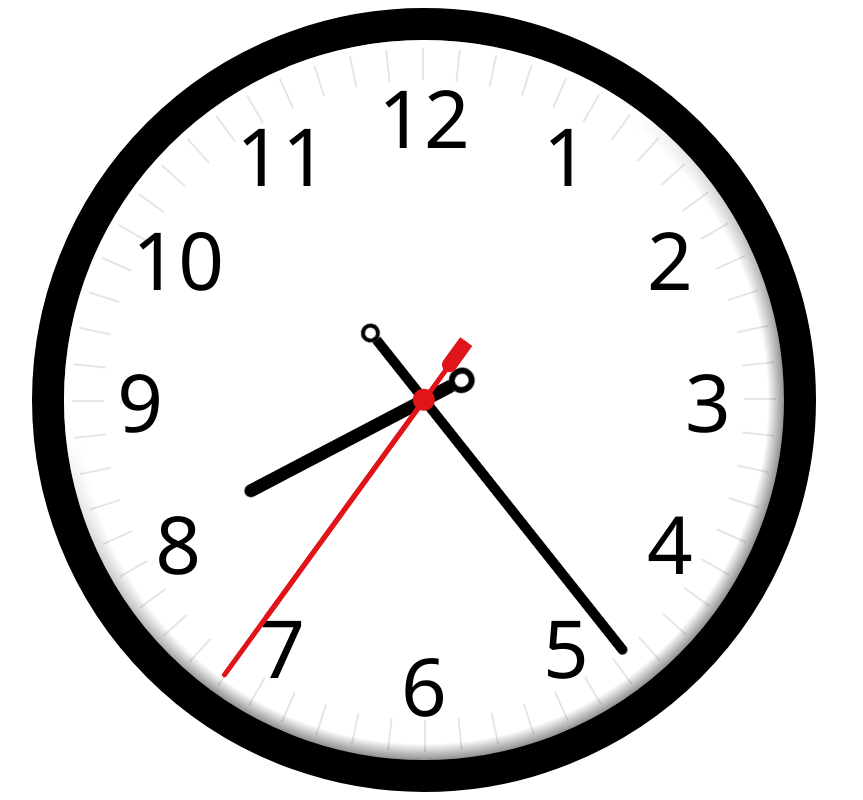
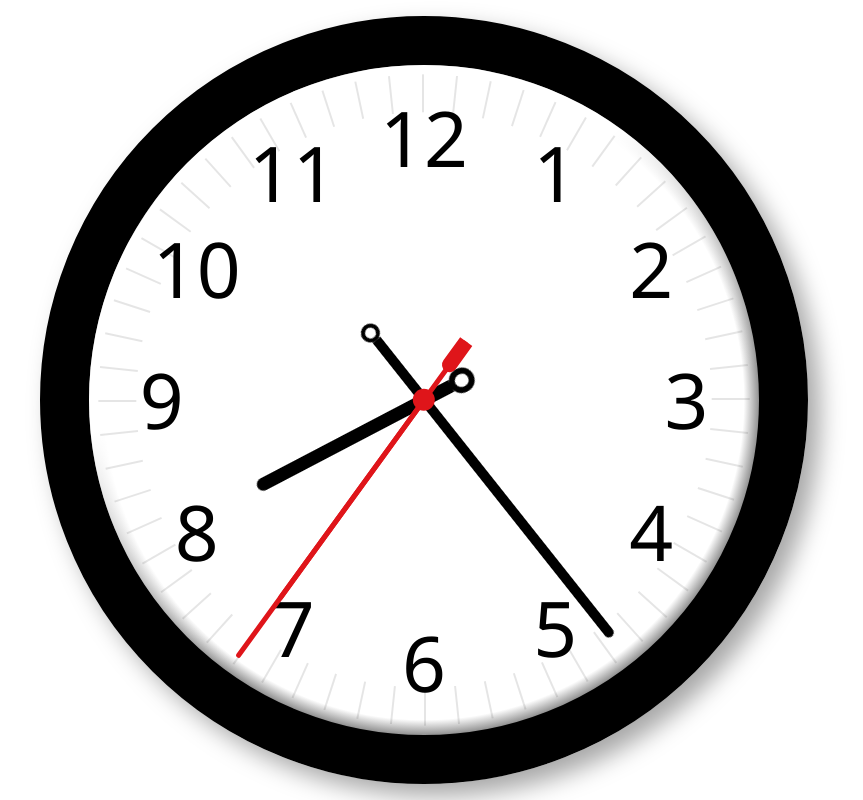
Before and after one commit to ghepting/react-clock, a React (Create React App) app: page / in a window 1280 px wide. Shown: the whole page, without its empty margins (216-1079 px from the left). Built offline with nearby package versions, Linux system fonts and the light colour scheme.

Commit message:
compute all values from $clockSize

```diff
--- a/src/styles.scss
+++ b/src/styles.scss
@@ -1,5 +1,8 @@
 $red: #DF151A;
 $black: #000;
+$clockSize: 96vmin;
+$clockBorder: $clockSize * 0.065;
+$lineSize: $clockSize * 0.05;
 
 *, *::before, *::after {
   box-sizing: border-box;
@@ -11,15 +14,16 @@ $black: #000;
 }
 
 .clock {
-  width: 98vmin;
-  height: 98vmin;
-  border: 4vmin solid $black;
+  width: $clockSize;
+  height: $clockSize;
+  border: $clockBorder solid $black;
   border-radius: 50%;
   position: absolute;
   top: 50%;
   left: 50%;
   transform: translate(-50%, -50%);
   background: radial-gradient(white 0%, white 67.5%, black 75%);
+  box-shadow: 1.5vmin 1.5vmin 3vmin rgba(black, 0.35);
 
   &::before {
     content: " ";
@@ -138,7 +142,7 @@ $black: #000;
   margin: 0;
   padding: 0;
   list-style: none;
-  font-size: 10vmin;
+  font-size: $clockSize * 0.1;
   counter-reset: my-awesome-counter;
 
   > li {
@@ -192,8 +196,8 @@ $black: #000;
       content: " ";
       display: block;
       width: 2px;
-      height: 4vmin;
-      transform: translateY(40vmin);
+      height: $lineSize;
+      transform: translateY(calc(#{($clockSize / 2) - $clockBorder - $lineSize} - 1vmin));
       background: rgba(black, 0.1);
     }
 
```
